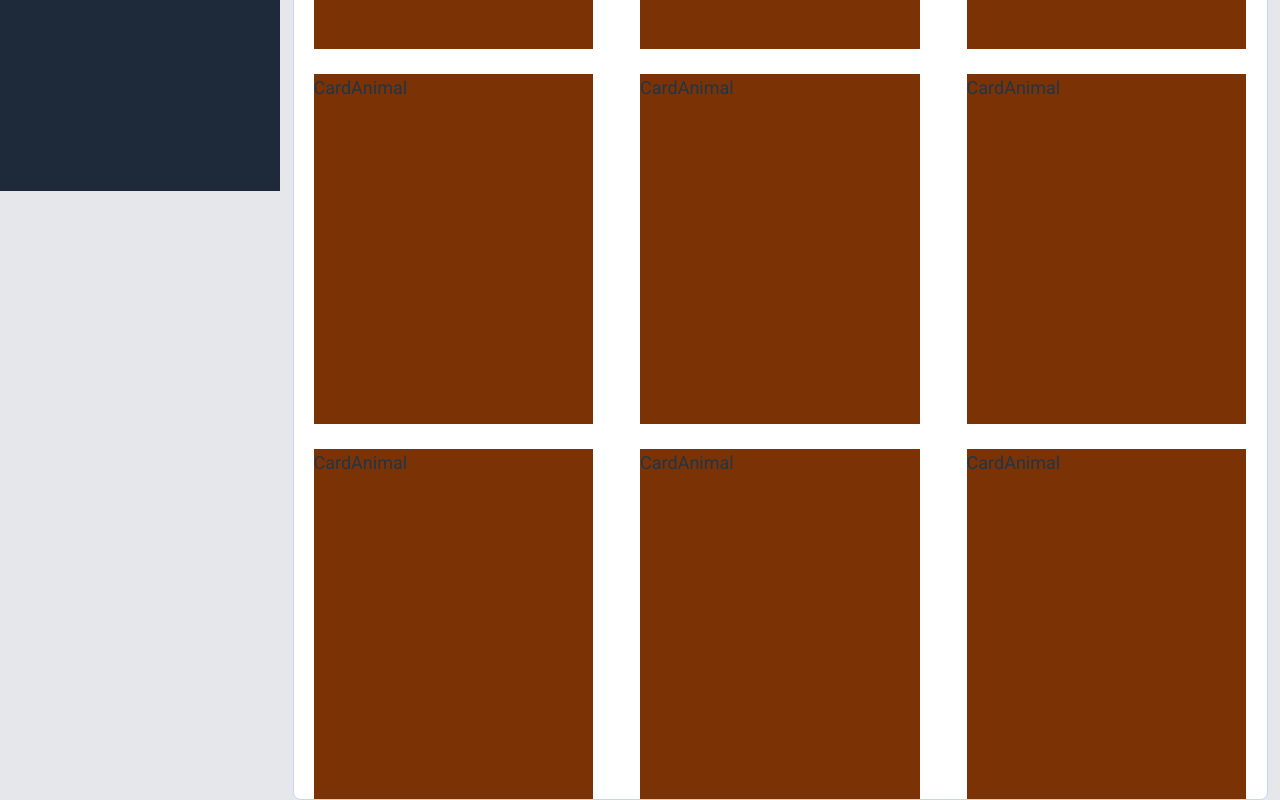
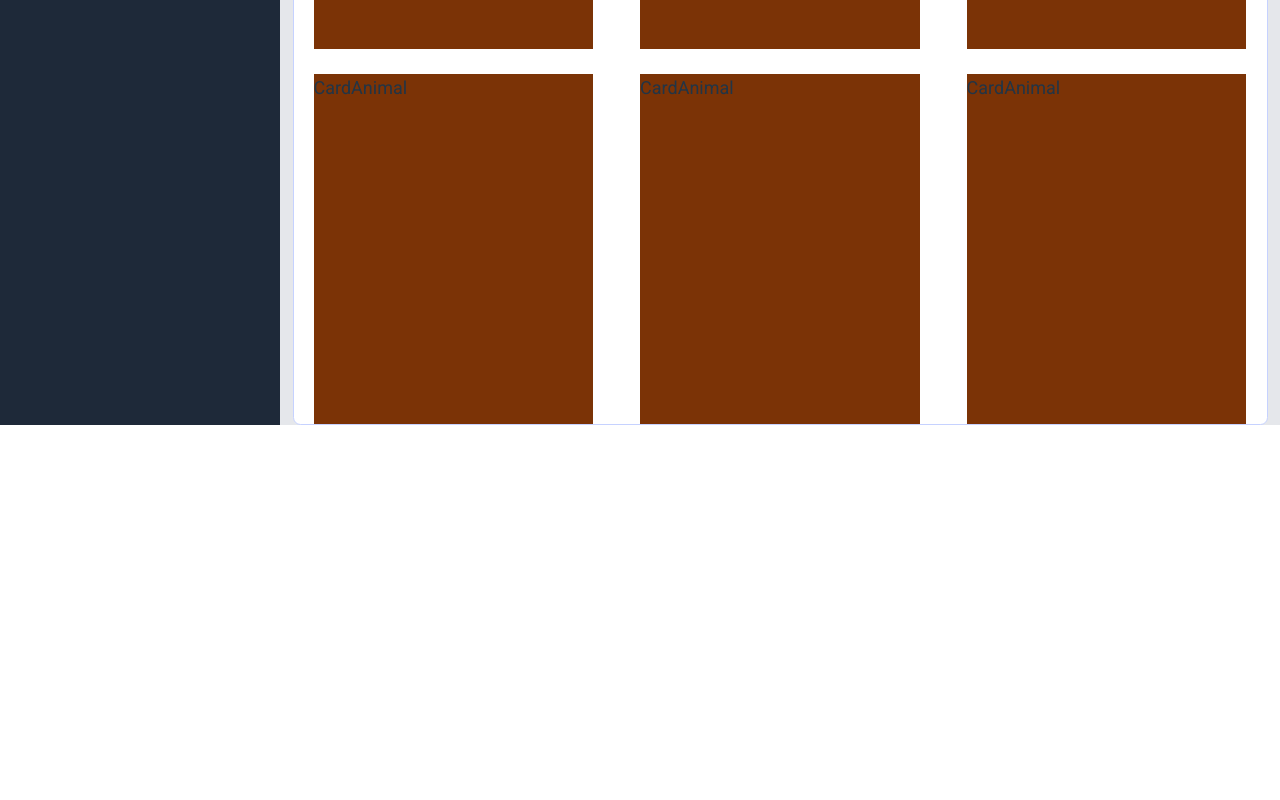
Before and after one commit to laecio22/adotaPets, a React (Vite) app in the folder adota-pets/: page /listarAnimais in a window 1280 px wide. Shown: the part 609-1409 px from the top of the page. After the commit the page ends 1034 px from the top, so only its background shows below. Built offline with nearby package versions, Linux system fonts and the light colour scheme.

Commit message:
style:ajuste  tamanho  do  header  em  telas  menores

```diff
--- a/adota-pets/src/components/ListAnimals/ListAnimals.tsx
+++ b/adota-pets/src/components/ListAnimals/ListAnimals.tsx
@@ -27,9 +27,6 @@ const ListAnimals = () => {
            <CardAnimal></CardAnimal>
           <CardAnimal></CardAnimal>
           <CardAnimal></CardAnimal>
-           <CardAnimal></CardAnimal>
-          <CardAnimal></CardAnimal>
-          <CardAnimal></CardAnimal>
         </div>
       </section>
     </section>
--- a/adota-pets/src/components/Navbar/Navbar.tsx
+++ b/adota-pets/src/components/Navbar/Navbar.tsx
@@ -54,12 +54,12 @@ const Navbar = () => {
   };
 
   return (
-    <nav className="bg-gray-800 text-white  flex items-center justify-between px-4 relative sm:h-screen sm:flex-col sm:items-start sm:pt-0">
+    <nav className="bg-gray-800 text-white  flex items-center justify-between px-4 relative min-h-28  sm:min-h-screen sm:flex-col sm:items-start sm:pt-0">
       <button
         onClick={() => setOpenMenu(!openMenu)}
         className="sm:hidden block text-2xl"
       >
-        {openMenu ? <FaXmark /> : <FaBars />}
+        {openMenu ? <FaXmark  className="mb-3 w-10 h-10 "  /> : <FaBars size={20}/>}
       </button>
 
       <ul className={`absolute top-16 left-0 w-full  bg-gray-800 ${openMenu ? 'block' : 'hidden'} sm:relative sm:top-0 sm:block sm:pt-8`}>
```
